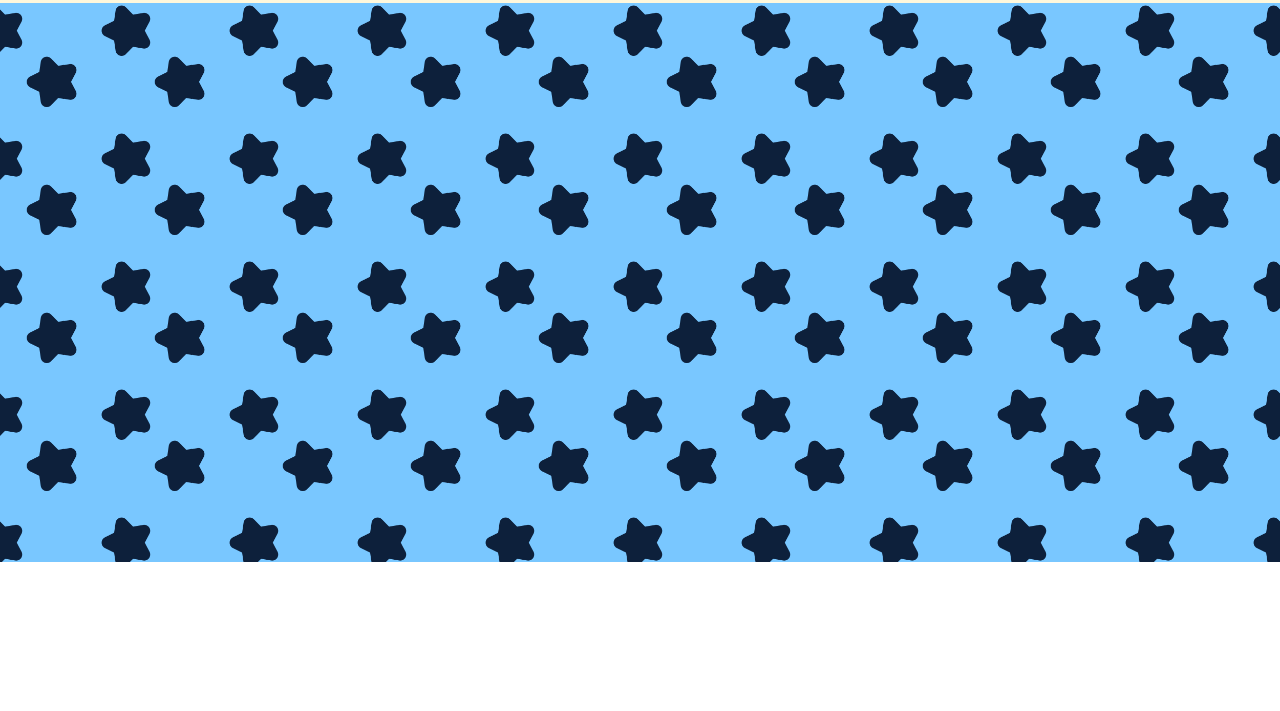
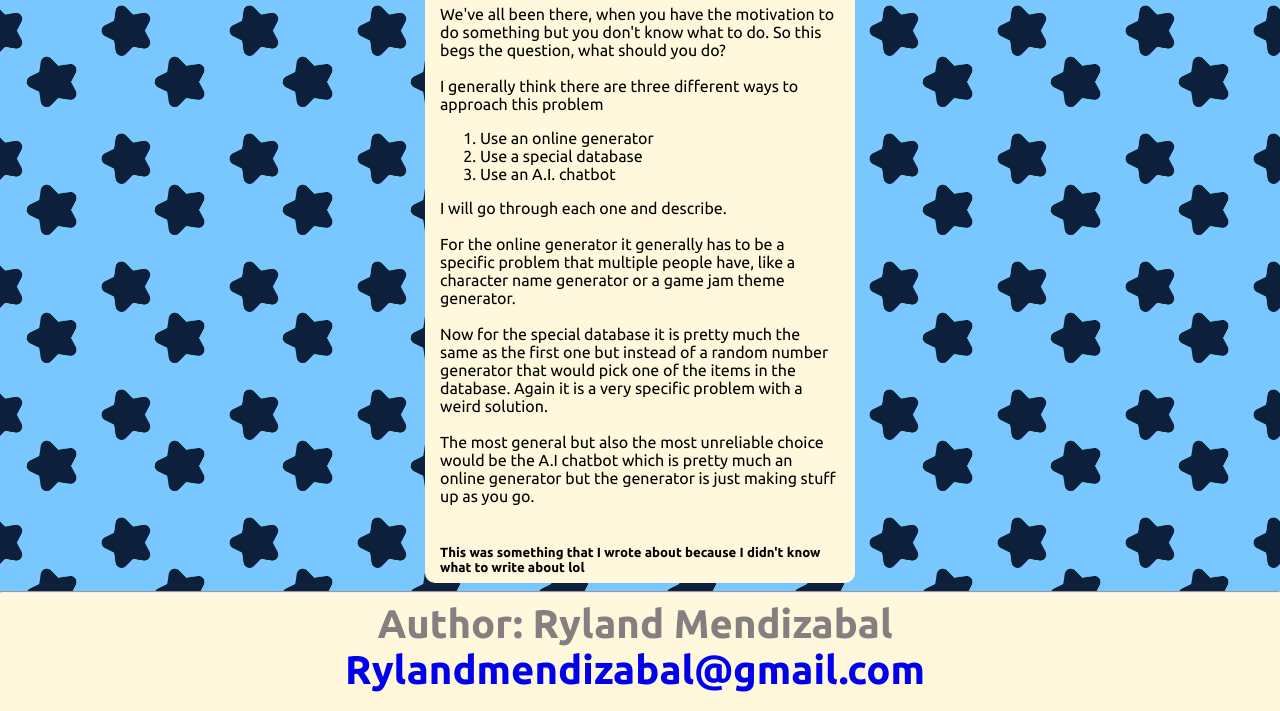
Before and after one commit to PollenDevv/Website-Code, a plain HTML site: page Blogs/blog1.html in a window 1280 px wide. Shown: the part 238-949 px from the top of the page. Before the commit the page ends 800 px from the top, so only its background shows below. Drawn offline with Linux system fonts and the light colour scheme.

Commit message:
Added content to blog one

```diff
--- a/Blogs/blog1.html
+++ b/Blogs/blog1.html
@@ -26,8 +26,44 @@
       <hr>
     </header>
 
-    <main>
-        <!--idk what to put here lol-->
+    <main id="box6">
+        <h1>How to get ideas for projects</h1>
+
+        <p>
+          We've all been there, when you have the motivation to do something but you don't know what to do.
+          So this begs the question, what should you do?
+          <br><br>
+          I generally think there are three different ways to approach this problem
+          <ol>
+            <li>Use an online generator</li>
+            <li>Use a special database</li>
+            <li>Use an A.I. chatbot</li>
+          </ol>
+          I will go through each one and describe.
+          <br><br>
+          For the online generator it generally has to be a specific problem that multiple people have,
+          like a character name generator or a game jam theme generator.
+          <br><br>
+          Now for the special database it is pretty much the same as the first one but instead of a random number
+          generator that would pick one of the items in the database. Again it is a very specific problem with a weird solution.
+          <br><br>
+          The most general but also the most unreliable choice would be the A.I chatbot which is pretty much an online generator
+          but the generator is just making stuff up as you go.
+          <br><br>
+          <h5>This was something that I wrote about because I didn't know what to write about lol</h5>
+          To sum it all up, the best ways to come up with ideas are
+          <ol>
+            <li>Use an online generator</li>
+            <li>Use a special database</li>
+            <li>Use an A.I. chatbot</li>
+          </ol>
+          or you could just make it up on your own ideas lol
+          <br><br>
+          Sources: <br>
+          <a href="https://www.youtube.com/watch?v=jTJvyKZDFsY">https://www.youtube.com/watch?v=jTJvyKZDFsY</a>
+          <br><br>
+          <a href="https://github.com/codecrafters-io/build-your-own-x?tab=readme-ov-file">https://github.com/codecrafters-io/build-your-own-x?tab=readme-ov-file</a>
+        </p>
     </main>
     <footer style="background-color: cornsilk;">
       <hr>
```
